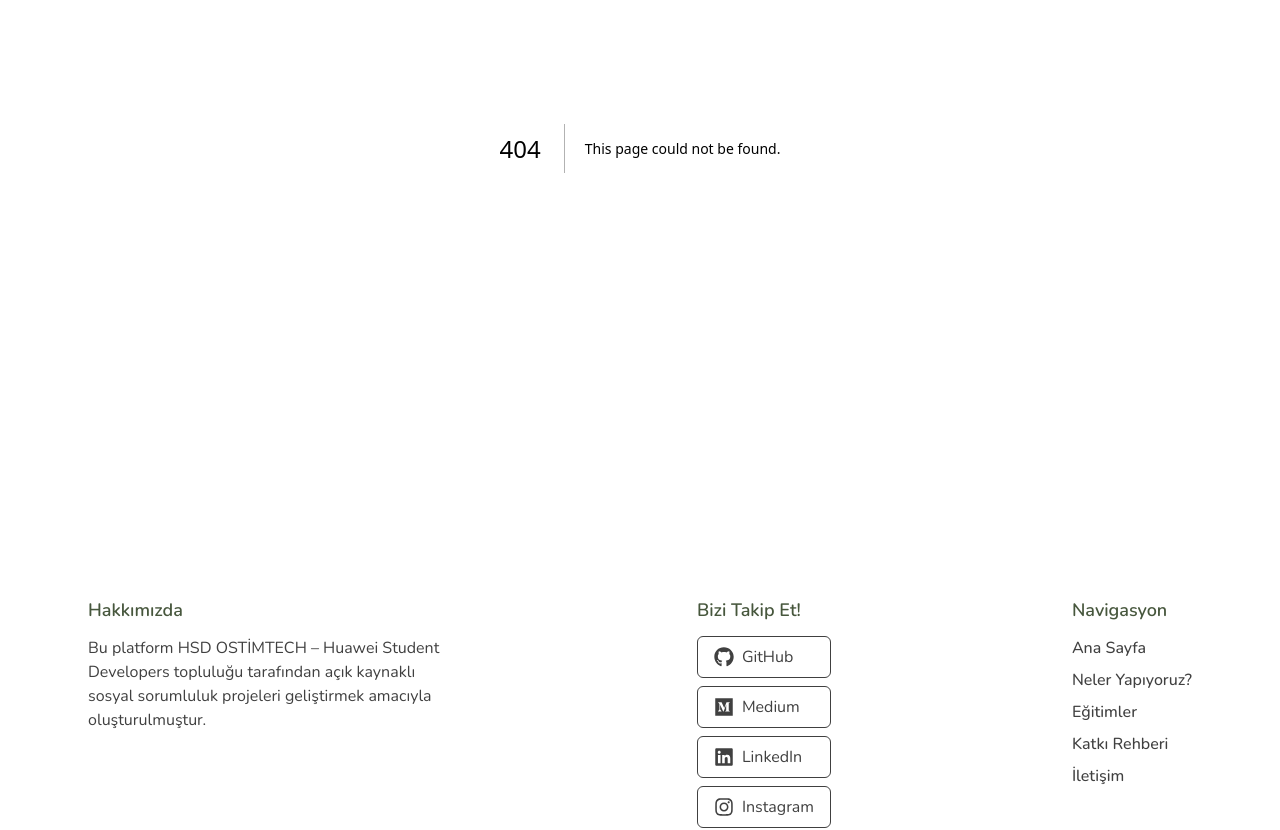
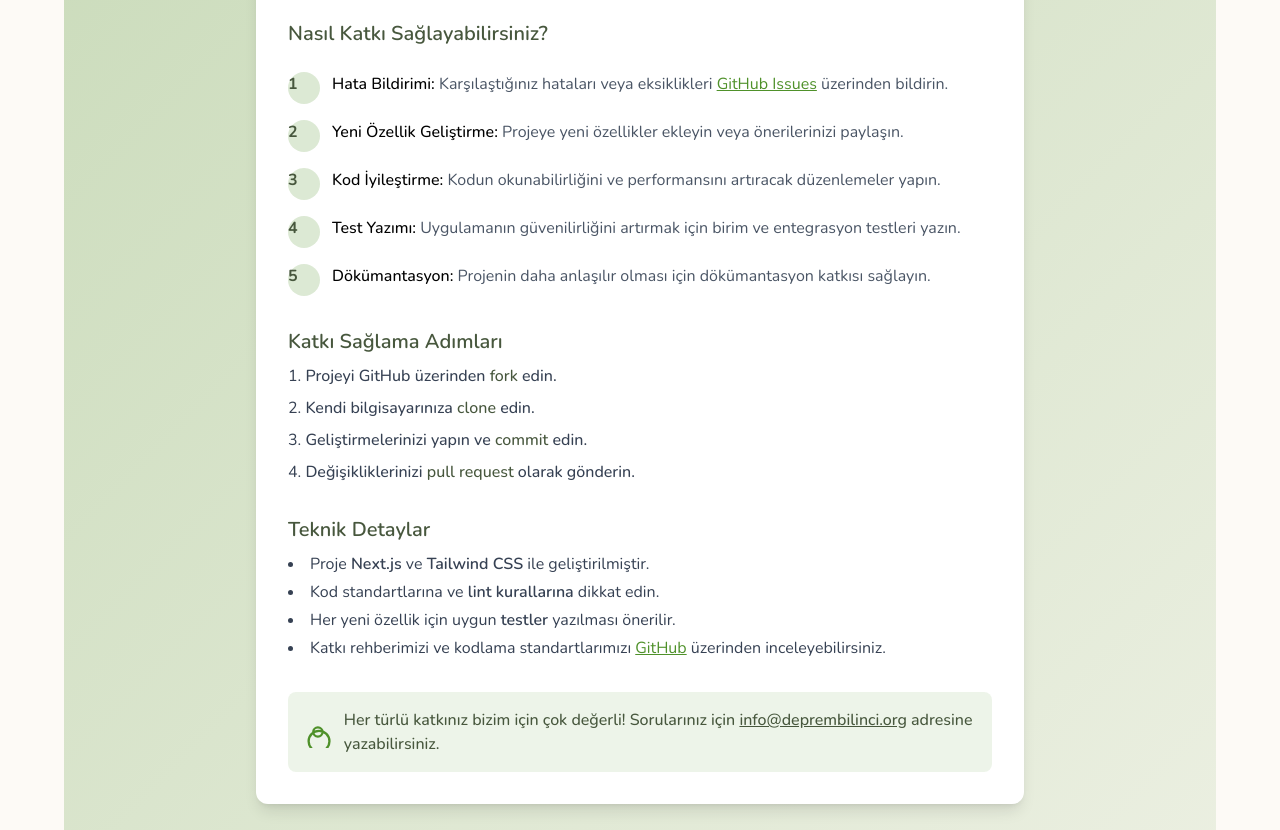
Before and after one commit to HSD-OSTIMTECH/DepremBilinci, a Next.js app: page /katki/yazilim in a window 1280 px wide. Before the commit this address had no page. Shown: the part 340-1170 px from the top of the page. Built offline with nearby package versions, Linux system fonts and the light colour scheme.

Commit message:
feat: created katki/yazilim page

```diff
--- a/components/Navbar.tsx
+++ b/components/Navbar.tsx
@@ -67,7 +67,7 @@ const Navbar = () => {
                     </DropdownMenuItem>
 
                     <DropdownMenuItem>
-                        <a href="/katki/yazılım">Yazılım</a>
+                        <a href="/katki/yazilim">Yazılım</a>
                     </DropdownMenuItem>
 
                     <DropdownMenuItem>
--- /dev/null
+++ b/pages/katki/yazilim.tsx
@@ -0,0 +1,193 @@
+import React from "react";
+
+const KatkiYazilim = () => {
+    return (
+        <main className="min-h-screen bg-gradient-to-br from-sage/30 to-sage/10 rounded-lg py-24 px-4">
+            <section className="max-w-3xl mx-auto bg-white rounded-xl shadow-lg p-8">
+                <h1 className="text-2xl font-semibold text-primary mb-4">
+                    Yazılım Katkısı ile Deprem Bilinci’ni Güçlendirin
+                </h1>
+                <p className="text-gray-700 mb-6">
+                    Deprem Bilinci projesine yazılım alanında katkı sağlamak isteyen herkese
+                    açığız! Birlikte daha güvenli ve bilinçli bir toplum için çalışıyoruz.
+                    Katkı sağlamak için aşağıdaki adımları takip edebilirsiniz.
+                </p>
+
+                <div className="mb-8">
+                    <h2 className="text-xl font-semibold text-primary mb-2">
+                        Nasıl Katkı Sağlayabilirsiniz?
+                    </h2>
+                    <ul className="space-y-4 mt-6">
+                        <li className="flex items-start">
+                            <span className="inline-block w-8 h-8 bg-sage/20 text-primary rounded-full -center justify-center mr-3 font-bold">
+                                1
+                            </span>
+                            <div>
+                                <span className="font-medium">Hata Bildirimi:</span>
+                                <span className="text-gray-600">
+                                    {" "}
+                                    Karşılaştığınız hataları veya eksiklikleri{" "}
+                                    <a
+                                        href="https://github.com/"
+                                        className="text-sage underline"
+                                        target="_blank"
+                                        rel="noopener noreferrer"
+                                    >
+                                        GitHub Issues
+                                    </a>
+                                    {" "}üzerinden bildirin.
+                                </span>
+                            </div>
+                        </li>
+                        <li className="flex items-start">
+                            <span className="inline-block w-8 h-8 bg-sage/20 text-primary rounded-full items-center justify-center mr-3 font-bold">
+                                2
+                            </span>
+                            <div>
+                                <span className="font-medium">Yeni Özellik Geliştirme:</span>
+                                <span className="text-gray-600">
+                                    {" "}
+                                    Projeye yeni özellikler ekleyin veya önerilerinizi paylaşın.
+                                </span>
+                            </div>
+                        </li>
+                        <li className="flex items-start">
+                            <span className="inline-block w-8 h-8 bg-sage/20 text-primary rounded-full items-center justify-center mr-3 font-bold">
+                                3
+                            </span>
+                            <div>
+                                <span className="font-medium">Kod İyileştirme:</span>
+                                <span className="text-gray-600">
+                                    {" "}
+                                    Kodun okunabilirliğini ve performansını artıracak düzenlemeler
+                                    yapın.
+                                </span>
+                            </div>
+                        </li>
+                        <li className="flex items-start">
+                            <span className="inline-block w-8 h-8 bg-sage/20 text-primary rounded-full items-center justify-center mr-3 font-bold">
+                                4
+                            </span>
+                            <div>
+                                <span className="font-medium">Test Yazımı:</span>
+                                <span className="text-gray-600">
+                                    {" "}
+                                    Uygulamanın güvenilirliğini artırmak için birim ve entegrasyon
+                                    testleri yazın.
+                                </span>
+                            </div>
+                        </li>
+                        <li className="flex items-start">
+                            <span className="inline-block w-8 h-8 bg-sage/20 text-primary rounded-full items-center justify-center mr-3 font-bold">
+                                5
+                            </span>
+                            <div>
+                                <span className="font-medium">Dökümantasyon:</span>
+                                <span className="text-gray-600">
+                                    {" "}
+                                    Projenin daha anlaşılır olması için dökümantasyon katkısı
+                                    sağlayın.
+                                </span>
+                            </div>
+                        </li>
+                    </ul>
+                </div>
+
+                <div className="mb-8">
+                    <h2 className="text-xl font-semibold text-primary mb-2">
+                        Katkı Sağlama Adımları
+                    </h2>
+                    <ol className="list-decimal list-inside space-y-2 text-gray-700">
+                        <li>
+                            <span className="font-medium">
+                                Projeyi GitHub üzerinden{" "}
+                                <span className="text-primary">fork</span> edin.
+                            </span>
+                        </li>
+                        <li>
+                            <span className="font-medium">
+                                Kendi bilgisayarınıza{" "}
+                                <span className="text-primary">clone</span> edin.
+                            </span>
+                        </li>
+                        <li>
+                            <span className="font-medium">
+                                Geliştirmelerinizi yapın ve{" "}
+                                <span className="text-primary">commit</span> edin.
+                            </span>
+                        </li>
+                        <li>
+                            <span className="font-medium">
+                                Değişikliklerinizi{" "}
+                                <span className="text-primary">pull request</span> olarak
+                                gönderin.
+                            </span>
+                        </li>
+                    </ol>
+                </div>
+
+                <div className="mb-8">
+                    <h2 className="text-xl font-semibold text-primary mb-2">
+                        Teknik Detaylar
+                    </h2>
+                    <ul className="list-disc list-inside text-gray-700 space-y-1">
+                        <li>
+                            Proje{" "}
+                            <span className="font-semibold">Next.js</span> ve{" "}
+                            <span className="font-semibold">Tailwind CSS</span> ile
+                            geliştirilmiştir.
+                        </li>
+                        <li>
+                            Kod standartlarına ve{" "}
+                            <span className="font-semibold">lint kurallarına</span> dikkat edin.
+                        </li>
+                        <li>
+                            Her yeni özellik için uygun{" "}
+                            <span className="font-semibold">testler</span> yazılması önerilir.
+                        </li>
+                        <li>
+                            Katkı rehberimizi ve kodlama standartlarımızı{" "}
+                            <a
+                                href="https://github.com/"
+                                className="text-sage underline"
+                                target="_blank"
+                                rel="noopener noreferrer"
+                            >
+                                GitHub
+                            </a>{" "}
+                            üzerinden inceleyebilirsiniz.
+                        </li>
+                    </ul>
+                </div>
+
+                <div className="bg-sage/10 rounded-lg p-4 flex items-center">
+                    <svg
+                        className="w-8 h-8 text-sage mr-3"
+                        fill="none"
+                        stroke="currentColor"
+                        strokeWidth="2"
+                        viewBox="0 0 24 24"
+                    >
+                        <path
+                            strokeLinecap="round"
+                            strokeLinejoin="round"
+                            d="M16 12a4 4 0 01-8 0 4 4 0 018 0zm6 8a9 9 0 11-18 0 9 9 0 0118 0z"
+                        />
+                    </svg>
+                    <span className="text-primary font-medium">
+                        Her türlü katkınız bizim için çok değerli! Sorularınız için{" "}
+                        <a
+                            href="mailto:info@deprembilinci.org"
+                            className="underline"
+                        >
+                            info@deprembilinci.org
+                        </a>{" "}
+                        adresine yazabilirsiniz.
+                    </span>
+                </div>
+            </section>
+        </main>
+    );
+};
+
+export default KatkiYazilim;
```
